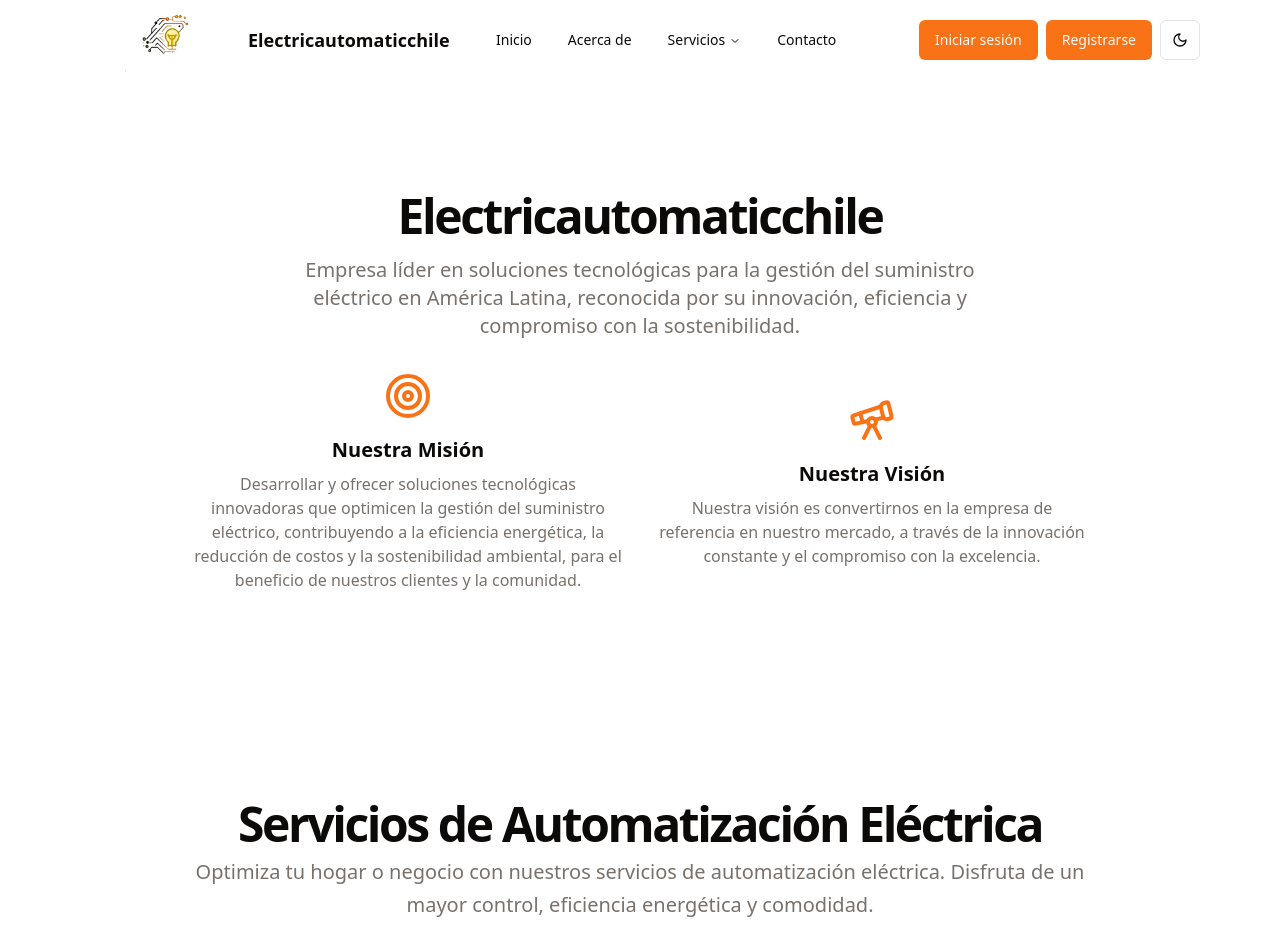
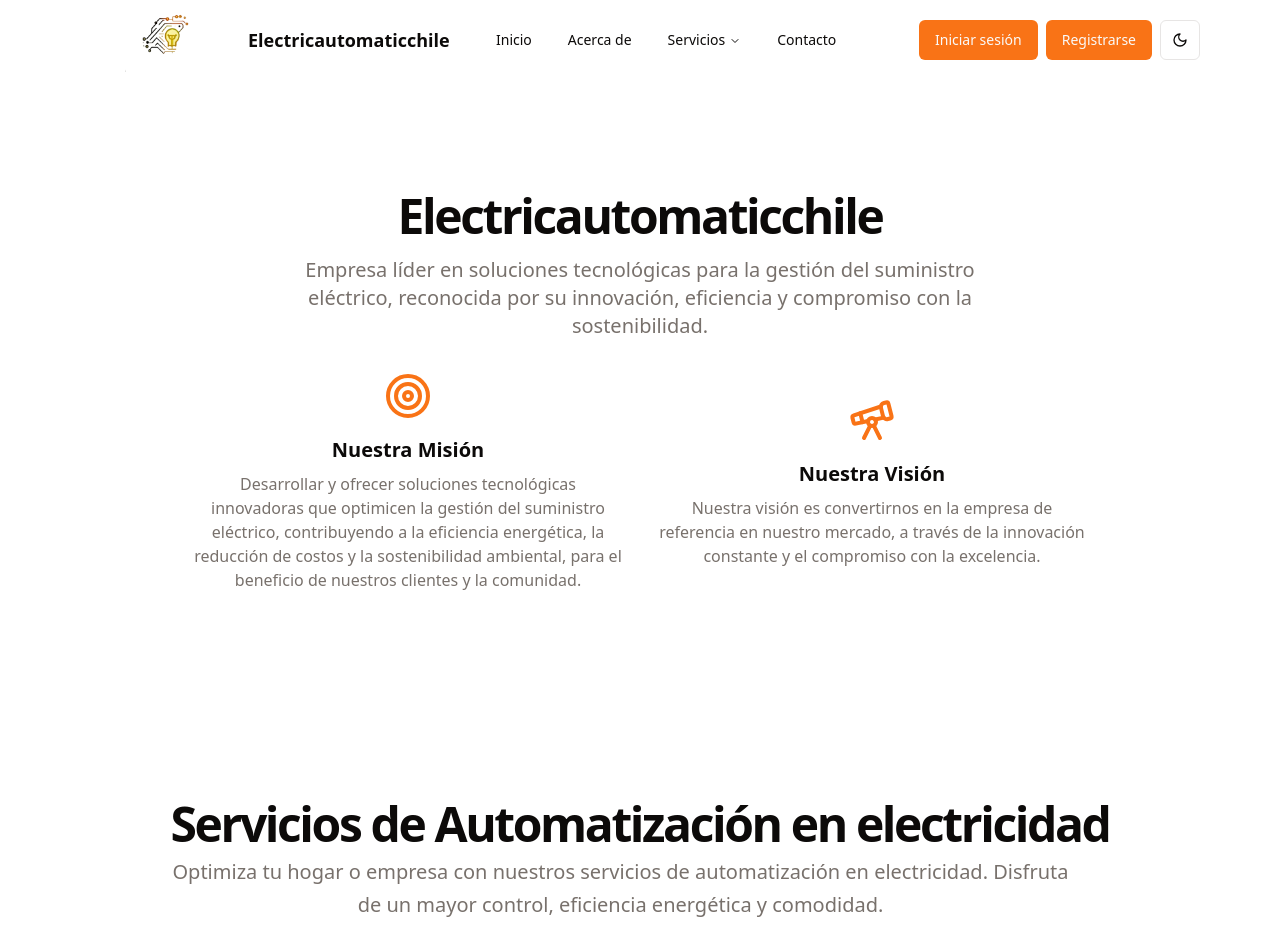
Before and after one commit to electricautomaticchile/electricautomaticchile, a Next.js app: page / in a window 1280 px wide. Shown: the top 952 px of the page. Built offline with nearby package versions, Linux system fonts and the light colour scheme.

Commit message:
Cambios en la información

```diff
--- a/components/nosotros/nosotros.tsx
+++ b/components/nosotros/nosotros.tsx
@@ -11,7 +11,7 @@ export default function Component() {
         </h2>
         <p className="max-w-[700px] text-muted-foreground md:text-xl">
           Empresa líder en soluciones tecnológicas para la gestión del
-          suministro eléctrico en América Latina, reconocida por su innovación,
+          suministro eléctrico, reconocida por su innovación,
           eficiencia y compromiso con la sostenibilidad.
         </p>
       </div>
--- a/components/servicios/servicios.tsx
+++ b/components/servicios/servicios.tsx
@@ -15,11 +15,11 @@ export default function Component() {
         <div className="flex flex-col items-center justify-center space-y-4 text-center">
           <div className="space-y-2">
             <h1 className="text-3xl font-bold tracking-tighter sm:text-5xl">
-              Servicios de Automatización Eléctrica
+              Servicios de Automatización en electricidad
             </h1>
             <p className="max-w-[900px] text-muted-foreground md:text-xl/relaxed lg:text-base/relaxed xl:text-xl/relaxed">
-              Optimiza tu hogar o negocio con nuestros servicios de
-              automatización eléctrica. Disfruta de un mayor control, eficiencia
+              Optimiza tu hogar o empresa con nuestros servicios de
+              automatización en electricidad. Disfruta de un mayor control, eficiencia
               energética y comodidad.
             </p>
           </div>
```
